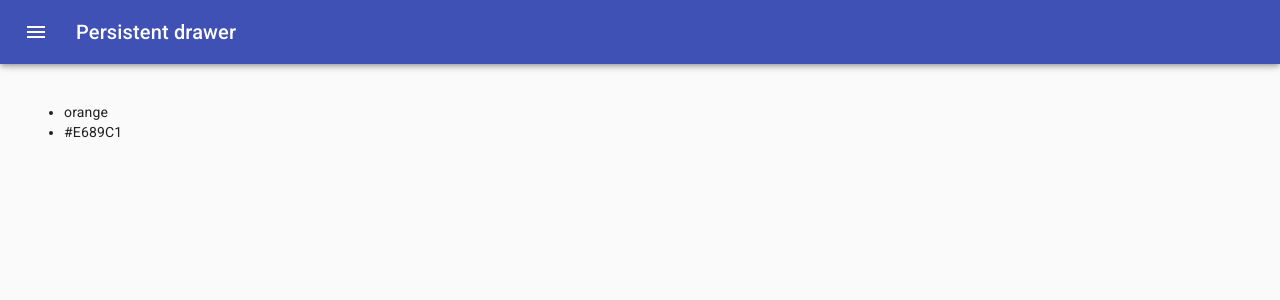
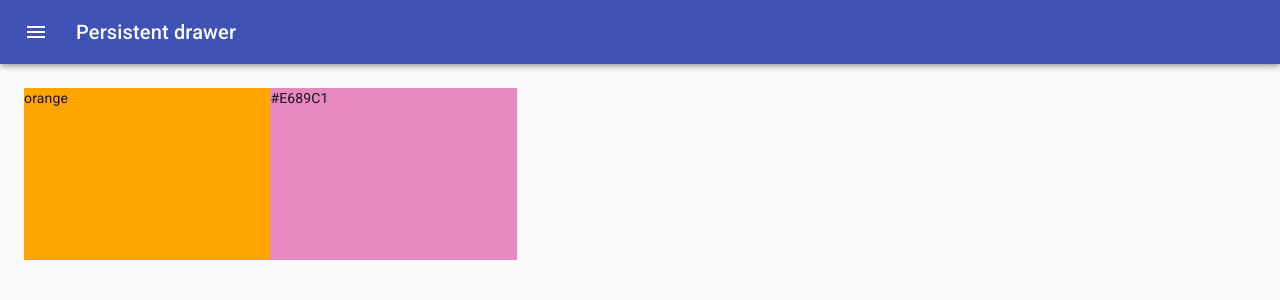
Before and after one commit to Anavas09/rainbowApp, a React (Create React App) app: page /palette/new in a window 1280 px wide. Shown: the top 300 px of the page. Built offline with nearby package versions, Linux system fonts and the light colour scheme.

Commit message:
Add DragableColorBox Component

```diff
--- /dev/null
+++ b/src/components/DragableColorBox.js
@@ -0,0 +1,37 @@
+import React, { useState } from 'react';
+import { makeStyles } from '@material-ui/core/styles';
+
+const useStyles = makeStyles(() => ({
+  DragableColorBox: {
+    display: "inline-block",
+    height: "25%",
+    margin: "0 auto",
+    marginBottom: "-3.5px",
+    position: "relative",
+    width: "20%",
+  }
+}))
+
+function DragableColorBox({color}) {
+  const [grabbing, setGrabbing] = useState(false)
+  const classes = useStyles()
+
+  const handleOnClick = () => {
+    setGrabbing(true);
+  }
+
+  return (
+    <div
+      className={classes.DragableColorBox}
+      style={{
+        backgroundColor: color,
+        cursor: grabbing ? "grabbing" : "grab",
+      }}
+      onClick={handleOnClick}
+    >
+      {color}
+    </div>
+  )
+}
+
+export default DragableColorBox;
--- a/src/components/NewPaletteForm.js
+++ b/src/components/NewPaletteForm.js
@@ -13,6 +13,7 @@ import IconButton from '@material-ui/core/IconButton';
 import MenuIcon from '@material-ui/icons/Menu';
 import ChevronLeftIcon from '@material-ui/icons/ChevronLeft';
 import { Button } from '@material-ui/core';
+import DragableColorBox from './DragableColorBox';
 
 const drawerWidth = 340; //px
 
@@ -57,6 +58,7 @@ const useStyles = makeStyles((theme) => ({
   },
   content: {
     flexGrow: 1,
+    height: 'calc(100vh - 64px)',
     padding: theme.spacing(3),
     transition: theme.transitions.create('margin', {
       easing: theme.transitions.easing.sharp,
@@ -159,13 +161,11 @@ function NewPaletteForm() {
         })}
       >
         <div className={classes.drawerHeader} />
-        <ul>
-          {colors.map(color => {
-            return (
-              <li>{color}</li>
-            )
-          })}
-        </ul>
+        {colors.map(color => {
+          return (
+            <DragableColorBox key={color} color={color}/>
+          )
+        })}
       </main>
     </div>
   );
```
